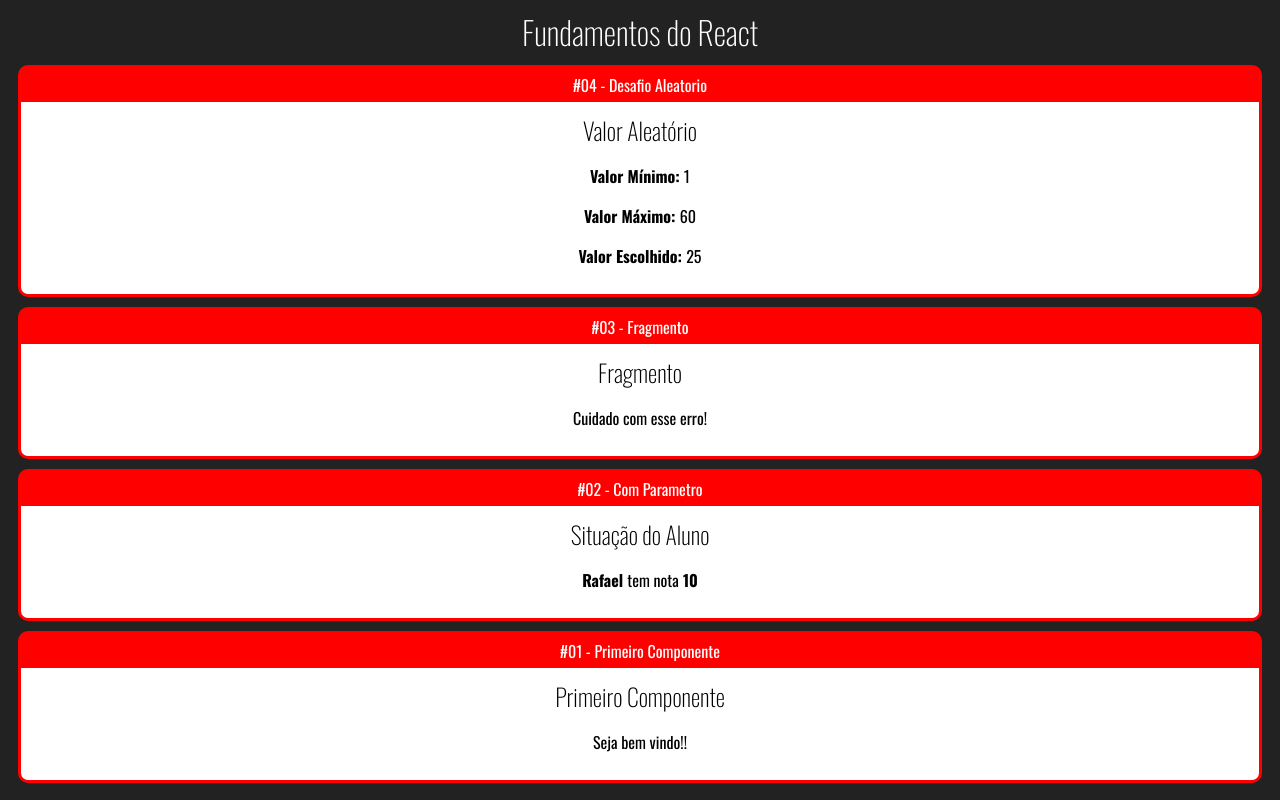
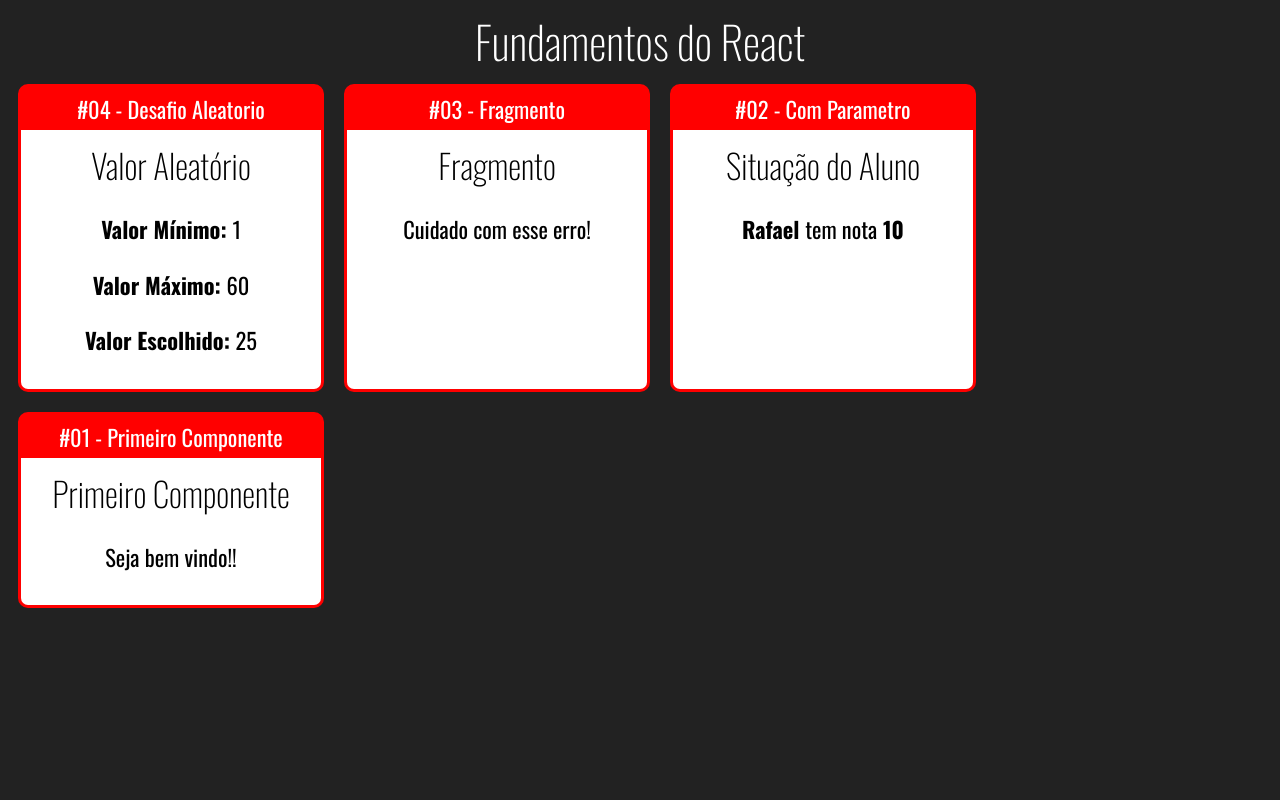
Before and after one commit to silvarafaell/Curso_React_Redux, a React (Create React App) app in the folder fundamentos-react/: page / in a window 1280 px wide. Built offline with nearby package versions, Linux system fonts and the light colour scheme.

Commit message:
Componente Card #03

```diff
--- /dev/null
+++ b/fundamentos-react/src/App.css
@@ -0,0 +1,5 @@
+.App .Cards {
+  display: flex;
+
+  flex-wrap: wrap;
+}
--- a/fundamentos-react/src/App.jsx
+++ b/fundamentos-react/src/App.jsx
@@ -1,3 +1,4 @@
+import './App.css'
 import React from 'react';
 
 import Card from './components/layout/Card';
@@ -9,8 +10,10 @@
 
 export default function App(props) {
     return (
-        <div id="app">
+        <div className="App">
         <h1>Fundamentos do React</h1>
+
+        <div className="Cards">
 
         <Card titulo="#04 - Desafio Aleatorio">
             <Aleatorio min={1} max={60} />
@@ -31,6 +34,8 @@
         <Card titulo="#01 - Primeiro Componente">
         <Primeiro></Primeiro>
         </Card>
+        </div>
+
        </div>
     );
 }
--- a/fundamentos-react/src/components/layout/Card.css
+++ b/fundamentos-react/src/components/layout/Card.css
@@ -4,6 +4,11 @@
     border-radius: 10px;
     overflow: hidden;
     margin: 10px;
+
+    display: flex;
+    flex-direction: column;
+    min-width: 300px;
+    max-width: 300px;
 }
 
 .Card .Title {
@@ -13,6 +18,7 @@
 }
 
 .Card .Content {
+    flex: 1;
     background-color: #fff;
     color: #000;
     padding: 10px;
--- a/fundamentos-react/src/index.css
+++ b/fundamentos-react/src/index.css
@@ -3,6 +3,7 @@
     background-color: #222;
     color: #fff;
     text-align: center;
+    font-size: 1.4rem;
 }
 
 h1,h2,h3 {
```
